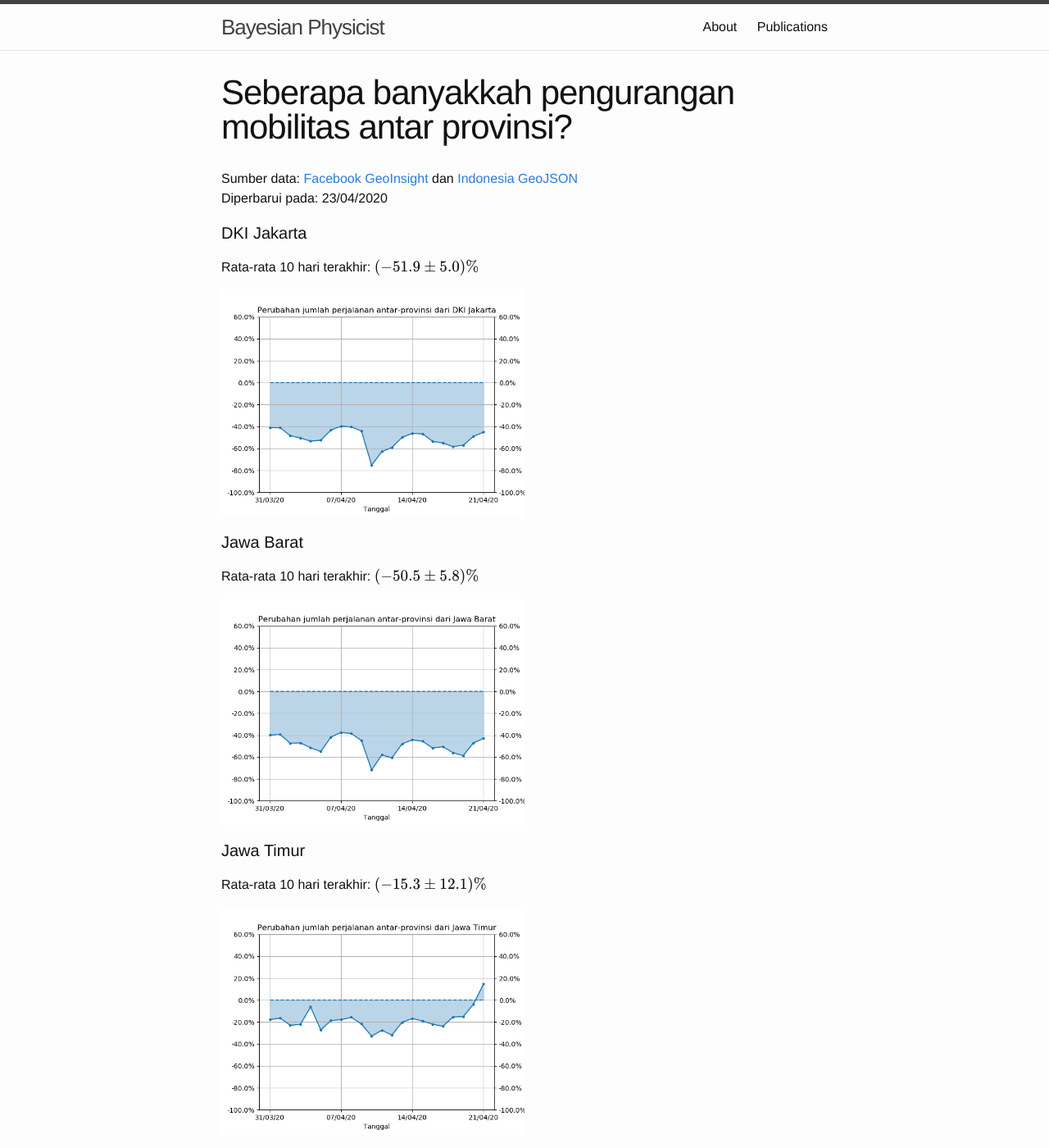
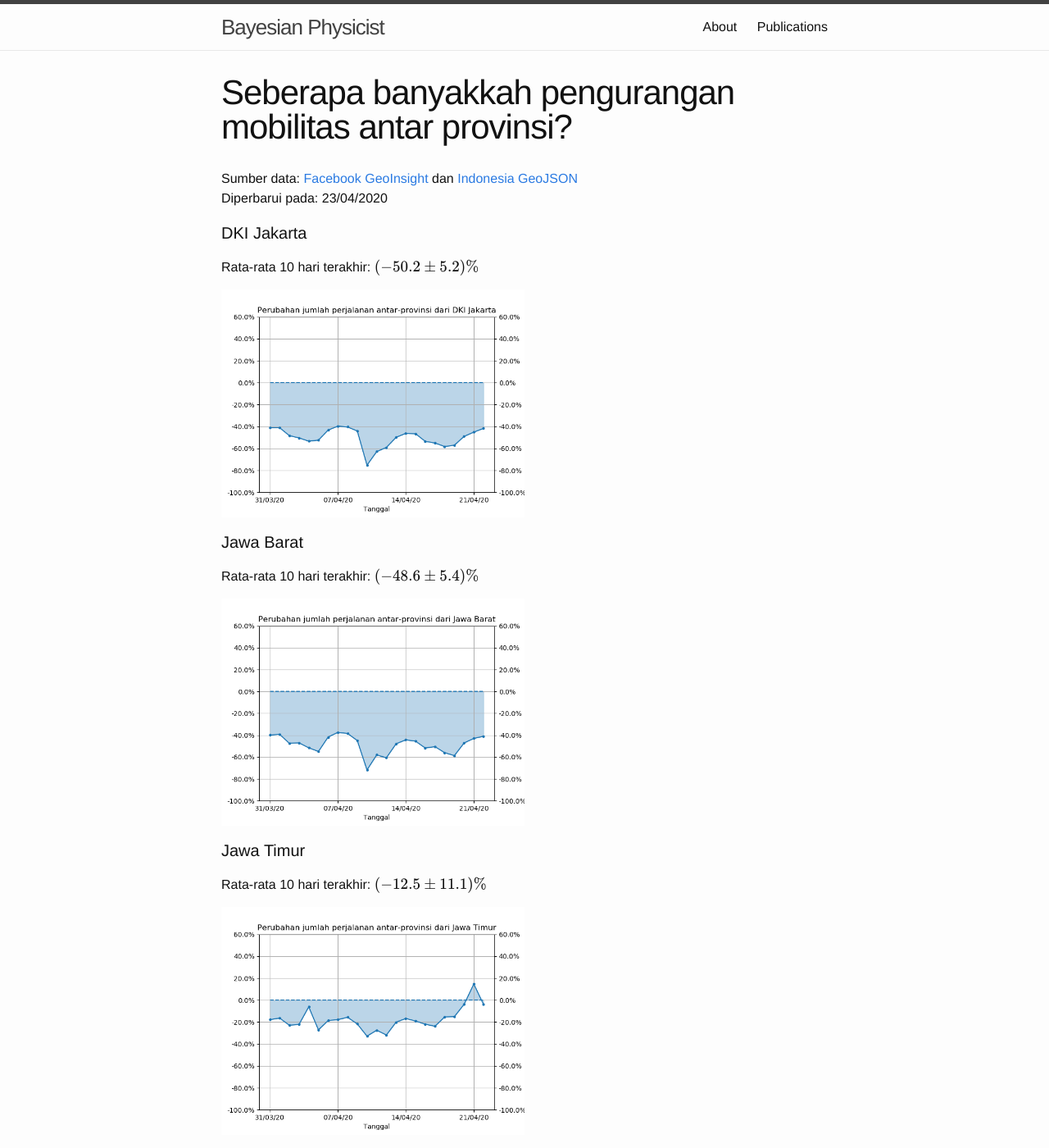
Before and after one commit to mfkasim1/mfkasim1.github.io, a Jekyll site: the page built from idcovid19-mobility.md, in a window 1280 px wide and 1400 px high. Shown: the whole window at 82% size. Built offline with Jekyll 4.4.1, drawn with Linux system fonts in a browser that asks for light colours; formulas are drawn with MathJax 3; some of the changed text lies outside the part shown.

Commit message:
Mobility update

```diff
--- a/idcovid19-mobility.md
+++ b/idcovid19-mobility.md
@@ -10,30 +10,30 @@ Diperbarui pada: 23/04/2020<br/>
 
 #### DKI Jakarta
 
-Rata-rata 10 hari terakhir: \\(\left(-51.9\pm 5.0\right)\%\\)
+Rata-rata 10 hari terakhir: \\(\left(-50.2\pm 5.2\right)\%\\)
 
 <img title="DKI Jakarta" src="{{ site.baseurl }}/assets/idcovid19-mobility/antar-provinsi_dari_dki_jakarta.png" width="50%"/>
 
 #### Jawa Barat
 
-Rata-rata 10 hari terakhir: \\(\left(-50.5\pm 5.8\right)\%\\)
+Rata-rata 10 hari terakhir: \\(\left(-48.6\pm 5.4\right)\%\\)
 
 <img title="Jawa Barat" src="{{ site.baseurl }}/assets/idcovid19-mobility/antar-provinsi_dari_jawa_barat.png" width="50%"/>
 
 #### Jawa Timur
 
-Rata-rata 10 hari terakhir: \\(\left(-15.3\pm 12.1\right)\%\\)
+Rata-rata 10 hari terakhir: \\(\left(-12.5\pm 11.1\right)\%\\)
 
 <img title="Jawa Timur" src="{{ site.baseurl }}/assets/idcovid19-mobility/antar-provinsi_dari_jawa_timur.png" width="50%"/>
 
 #### Sulawesi Selatan
 
-Rata-rata 10 hari terakhir: \\(\left(-44.5\pm 9.8\right)\%\\)
+Rata-rata 10 hari terakhir: \\(\left(-45.4\pm 10.5\right)\%\\)
 
 <img title="Sulawesi Selatan" src="{{ site.baseurl }}/assets/idcovid19-mobility/antar-provinsi_dari_sulawesi_selatan.png" width="50%"/>
 
 #### Jawa Tengah
 
-Rata-rata 10 hari terakhir: \\(\left(-32.0\pm 7.7\right)\%\\)
+Rata-rata 10 hari terakhir: \\(\left(-29.2\pm 7.5\right)\%\\)
 
 <img title="Jawa Tengah" src="{{ site.baseurl }}/assets/idcovid19-mobility/antar-provinsi_dari_jawa_tengah.png" width="50%"/>
```
Also changed, not shown: assets/idcovid19-mobility/antar-provinsi_dari_dki_jakarta.png, assets/idcovid19-mobility/antar-provinsi_dari_jawa_barat.png, assets/idcovid19-mobility/antar-provinsi_dari_jawa_tengah.png, assets/idcovid19-mobility/antar-provinsi_dari_jawa_timur.png, assets/idcovid19-mobility/antar-provinsi_dari_sulawesi_selatan.png.
